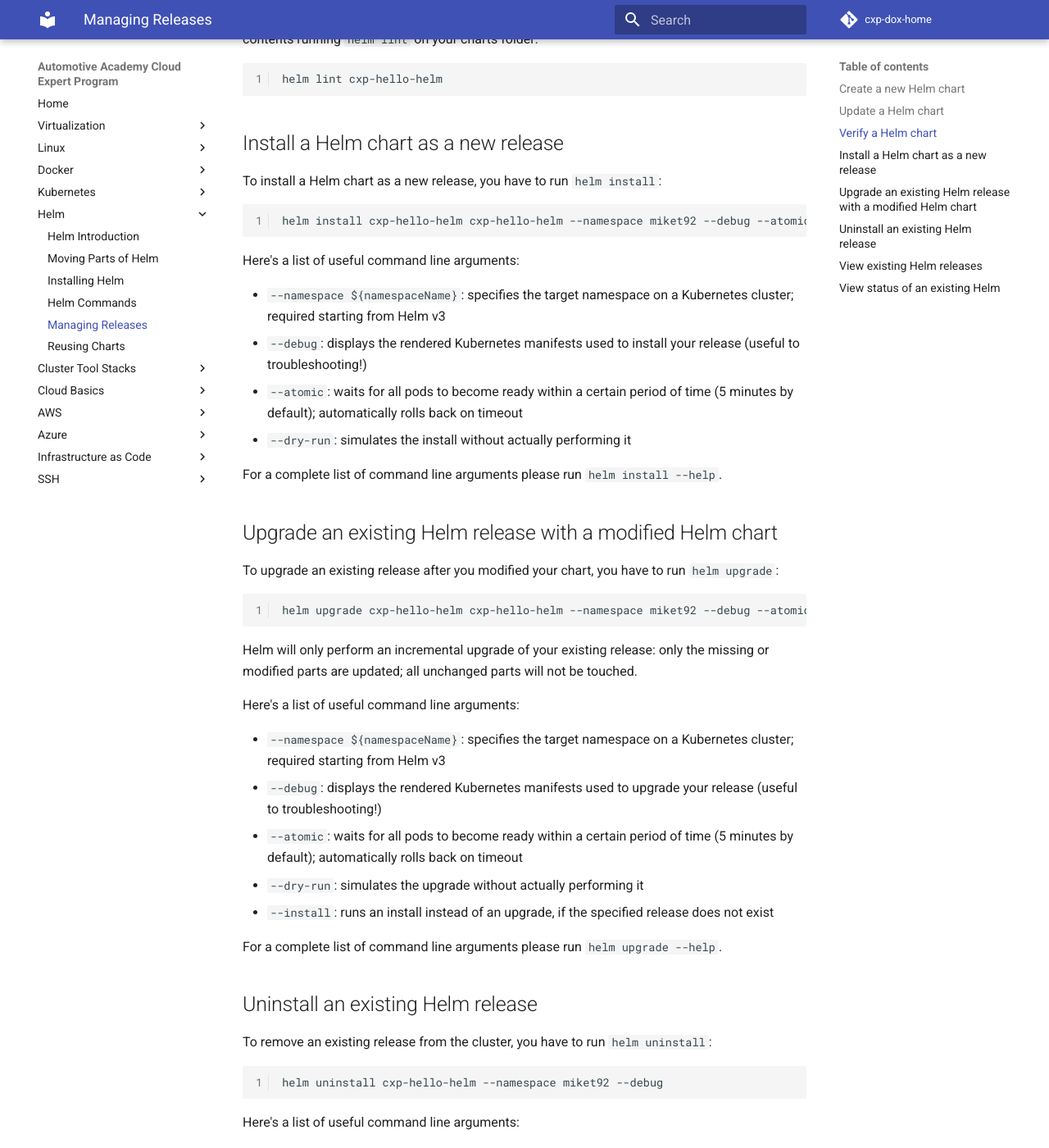
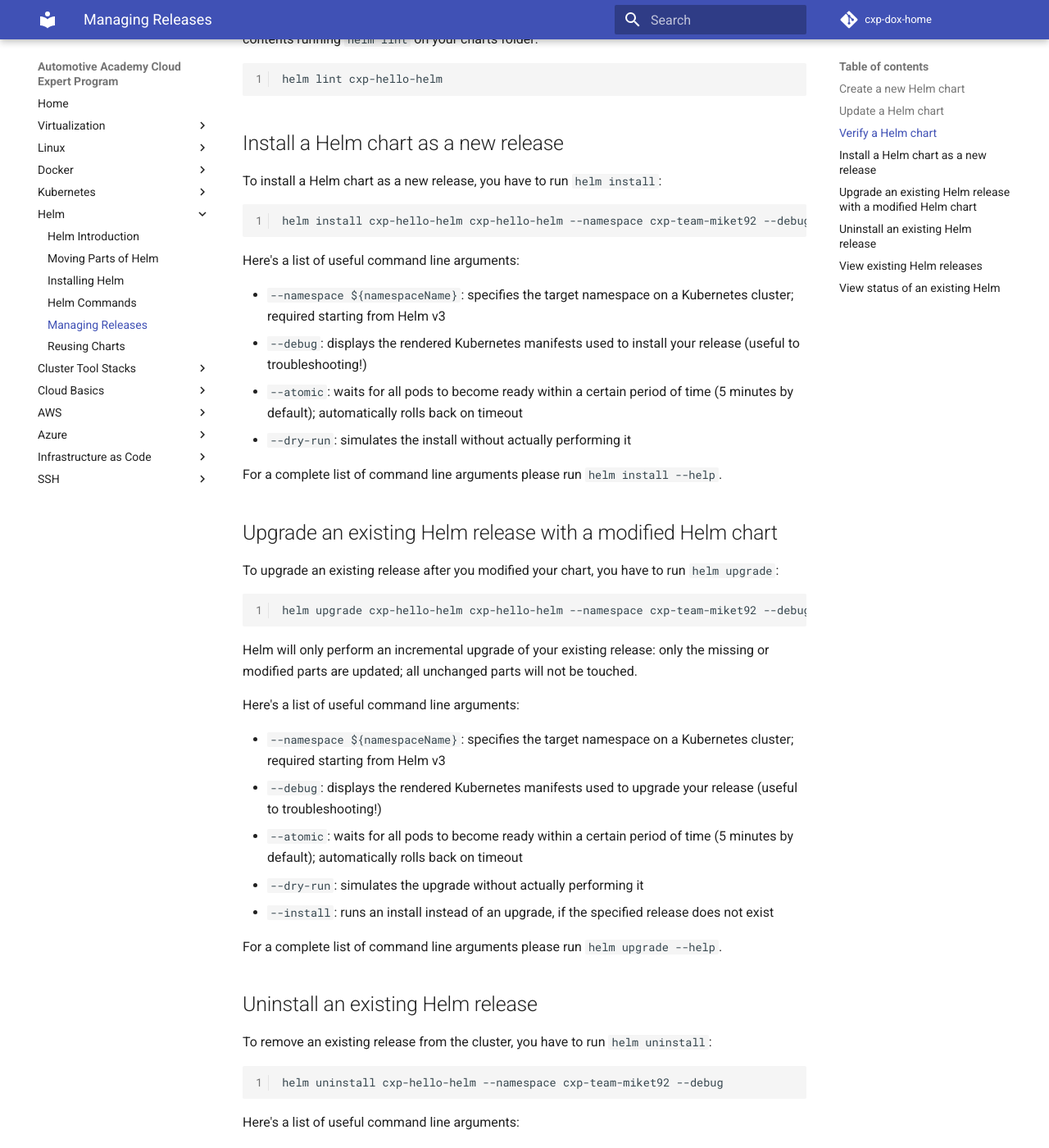
Before and after one commit to msgoat/cxp-dox-home, an MkDocs documentation site: the page built from docs/helm/helm_managing_releases.md, in a window 1280 px wide and 1400 px high, scrolled down 1912 px. Shown: the whole window at 82% size. Built offline with MkDocs 1.6.1 and Material for MkDocs 9.7.7, drawn with Linux system fonts in a browser that asks for light colours; comment, search, counter and statistics services are not loaded; some of the changed text lies outside the part shown.

````diff
--- a/docs/helm/helm_managing_releases.md
+++ b/docs/helm/helm_managing_releases.md
@@ -81,7 +81,7 @@ helm lint cxp-hello-helm
 To install a Helm chart as a new release, you have to run `helm install`:
 
 ```shell
-helm install cxp-hello-helm cxp-hello-helm --namespace miket92 --debug --atomic
+helm install cxp-hello-helm cxp-hello-helm --namespace cxp-team-miket92 --debug --atomic
 ```
 
 Here's a list of useful command line arguments:
@@ -98,7 +98,7 @@ For a complete list of command line arguments please run `helm install --help`.
 To upgrade an existing release after you modified your chart, you have to run `helm upgrade`:
 
 ```shell
-helm upgrade cxp-hello-helm cxp-hello-helm --namespace miket92 --debug --atomic
+helm upgrade cxp-hello-helm cxp-hello-helm --namespace cxp-team-miket92 --debug --atomic
 ```
 
 Helm will only perform an incremental upgrade of your existing release: only the missing or modified parts are updated; all unchanged parts will not be touched.
@@ -118,7 +118,7 @@ For a complete list of command line arguments please run `helm upgrade --help`.
 To remove an existing release from the cluster, you have to run `helm uninstall`:
 
 ```shell
-helm uninstall cxp-hello-helm --namespace miket92 --debug
+helm uninstall cxp-hello-helm --namespace cxp-team-miket92 --debug
 ```
 
 Here's a list of useful command line arguments:
@@ -135,7 +135,7 @@ For a complete list of command line arguments please run `helm upgrade --help`.
 To show all existing releases in a particular namespace, you have to run `helm list`:
 
 ```shell
-helm list --namespace miket92
+helm list --namespace cxp-team-miket92
 ```
 
 Here's a list of useful command line arguments:
@@ -150,7 +150,7 @@ For a complete list of command line arguments please run `helm list --help`.
 To check the status of a specific releases in a particular namespace, you have to run `helm status`:
 
 ```shell
-helm status cxp-hello-helm --namespace miket92
+helm status cxp-hello-helm --namespace cxp-team-miket92
 ```
 
 Here's a list of useful command line arguments:
````
Also changed, not shown: docs/helm/helm_moving_parts.md (+1 -17 lines).
